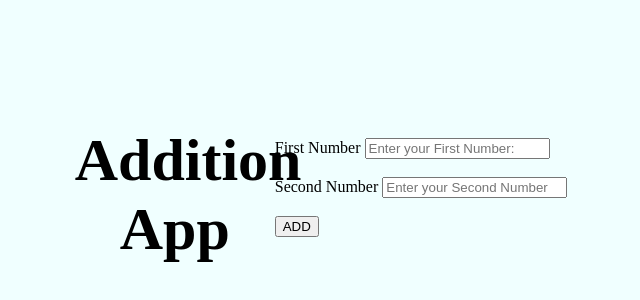
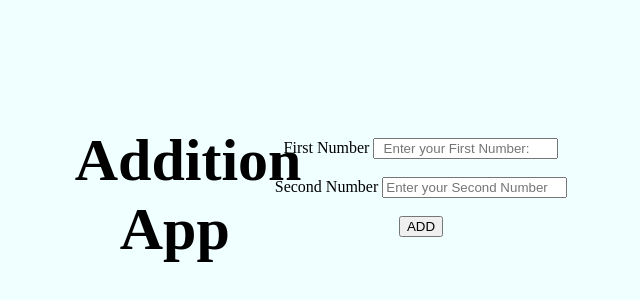
Before and after one commit to Ani1801/add9dec, a plain HTML site: page index.html in a window 1280 px wide. Shown: the part 214-514 px from the top of the page, without its empty margins (319-959 px from the left). Drawn offline with Linux system fonts and the light colour scheme.

Commit message:
Update index.html

```diff
--- a/index.html
+++ b/index.html
@@ -3,6 +3,10 @@
 	<head>
 		<title>Addition App</title>
 		<style>
+				*{
+					text-align:center;
+					margin:auton;
+				}
 				body{
 						background-color:azure;
 						display:flex;
```
